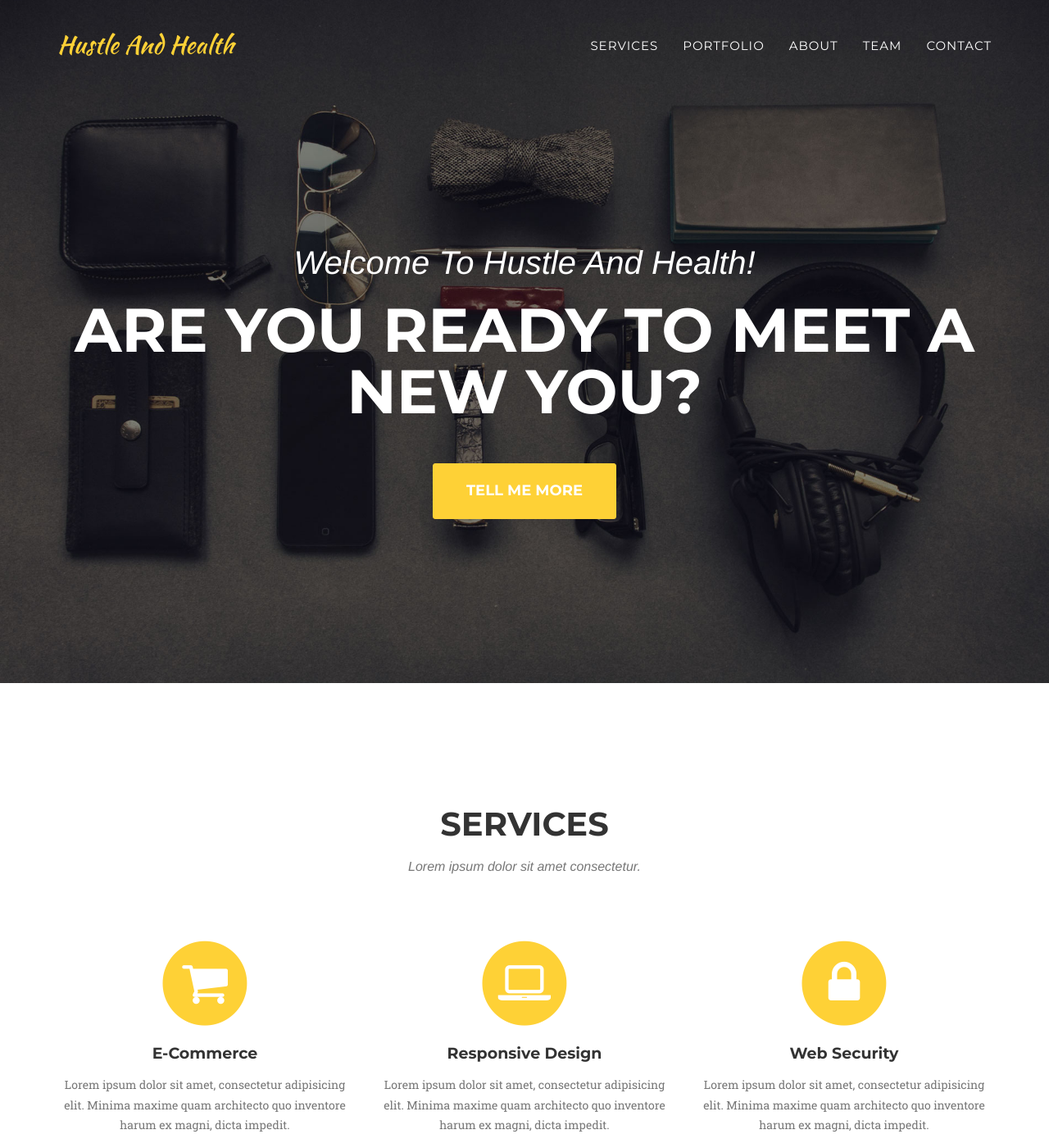
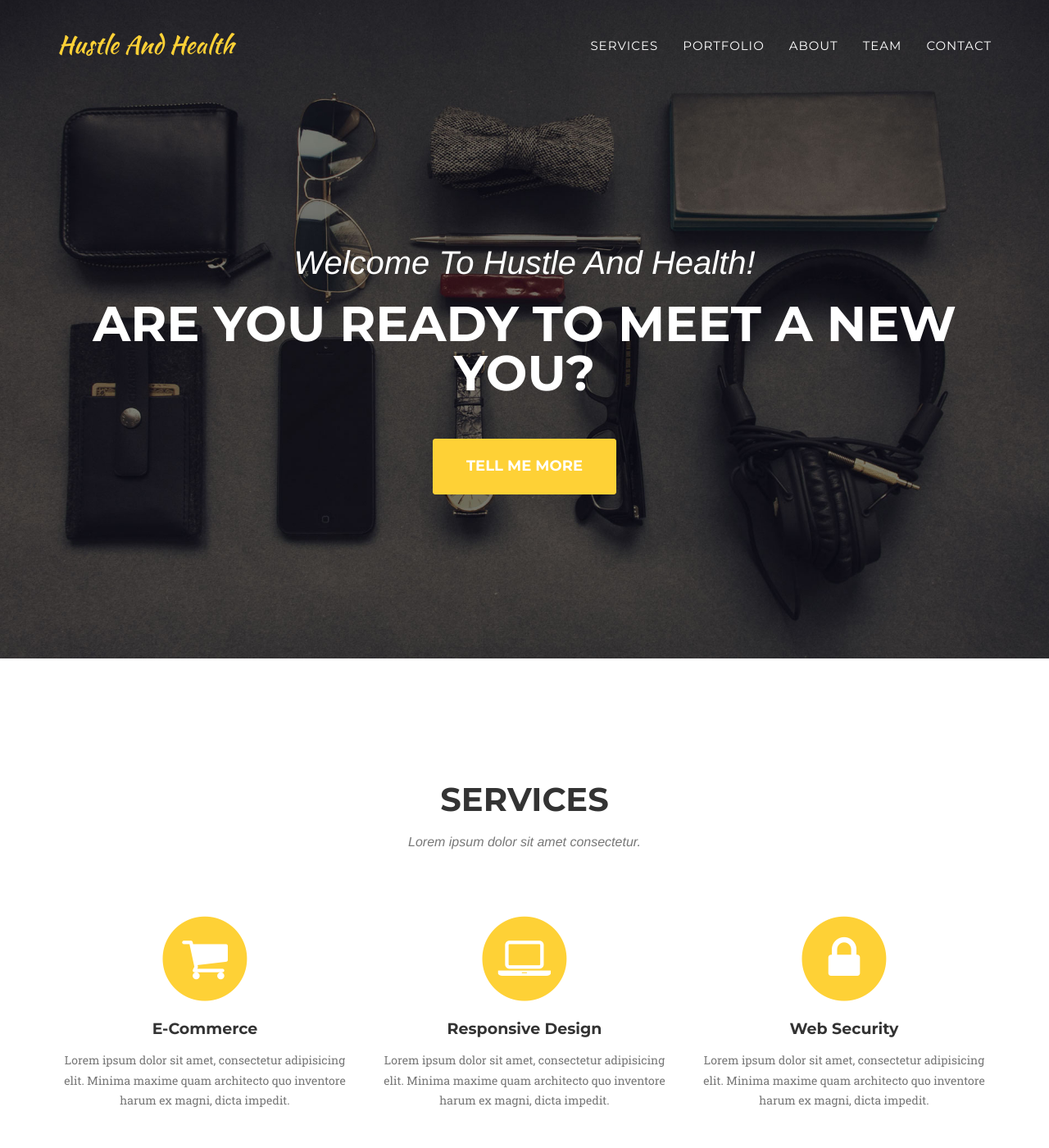
Before and after one commit to kalpitthakkar/HnH, a Jekyll site: the page built from index.html, in a window 1280 px wide and 1400 px high. Shown: the whole window at 82% size. Built offline with Jekyll 4.4.1, drawn with Linux system fonts in a browser that asks for light colours; some web fonts are replaced.

Commit message:
Fix media query part

```diff
--- a/_includes/css/agency.css
+++ b/_includes/css/agency.css
@@ -297,7 +297,7 @@ header .intro-text .intro-heading {
     font-family: {{ site.data.template.font.primary }};
     font-size: 40px;
     font-weight: 700;
-    line-height: 50px;
+    line-height: 40px;
 }
 
 @media(min-width:768px) {
@@ -318,9 +318,9 @@ header .intro-text .intro-heading {
         margin-bottom: 50px;
         text-transform: uppercase;
         font-family: {{ site.data.template.font.primary }};
-        font-size: 75px;
+        font-size: 60px;
         font-weight: 700;
-        line-height: 75px;
+        line-height: 60px;
     }
 }
 
```
